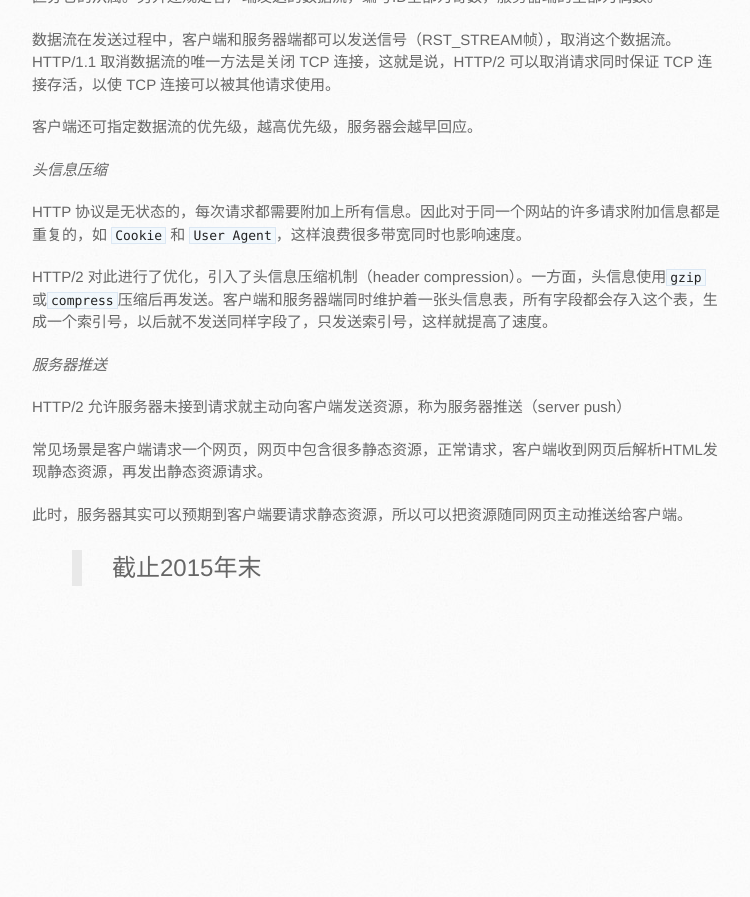
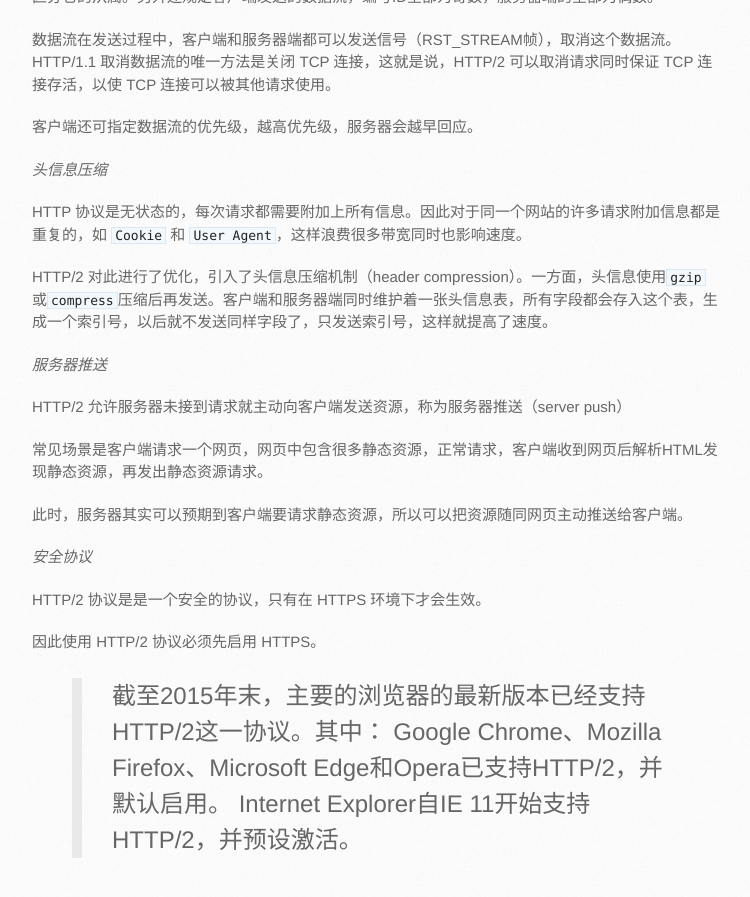
Before and after one commit to dongm2ez/m2ez.github.io, a Jekyll site: the page built from _posts/2017-07-05-The-underlying-protocols-of-the-Internet-HTTP.md, in a window 1280 px wide and 900 px high, scrolled down 3397 px. Shown: the top 897 px of the window, without its empty margins (138-888 px from the left). Built offline with Jekyll 4.4.1, drawn with Linux system fonts in a browser that asks for light colours; our own code applies the rules of GitHub Pages for plain Markdown files; before the commit the page ends 4026 px from its top, so only the background shows below that.

Commit message:
update article

```diff
--- a/_posts/2017-07-05-The-underlying-protocols-of-the-Internet-HTTP.md
+++ b/_posts/2017-07-05-The-underlying-protocols-of-the-Internet-HTTP.md
@@ -131,4 +131,12 @@ HTTP/2 允许服务器未接到请求就主动向客户端发送资源，称为
 
 此时，服务器其实可以预期到客户端要请求静态资源，所以可以把资源随同网页主动推送给客户端。
 
-> 截止2015年末
+*安全协议*
+
+HTTP/2 协议是是一个安全的协议，只有在 HTTPS 环境下才会生效。
+
+因此使用 HTTP/2 协议必须先启用 HTTPS。
+
+> 截至2015年末，主要的浏览器的最新版本已经支持HTTP/2这一协议。其中：
+> Google Chrome、Mozilla Firefox、Microsoft Edge和Opera已支持HTTP/2，并默认启用。
+> Internet Explorer自IE 11开始支持HTTP/2，并预设激活。
```
